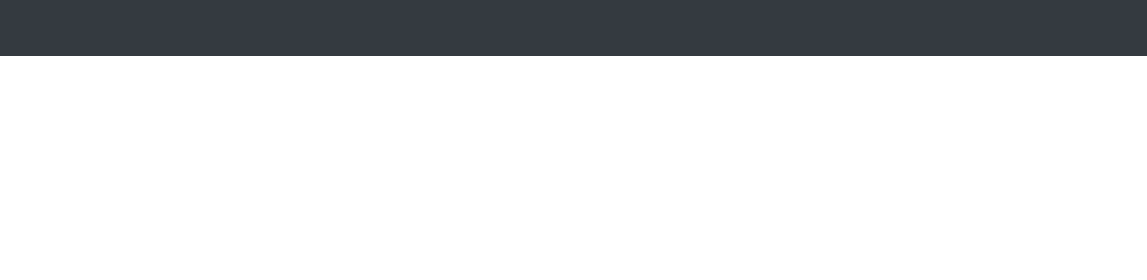
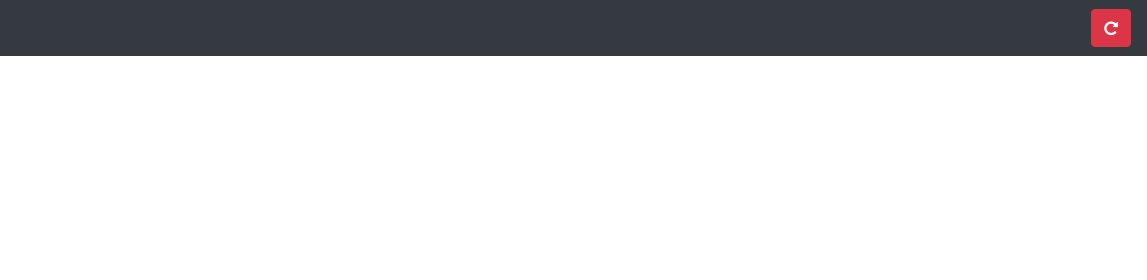
Before and after one commit to HADES-01/PaperJS, a plain HTML site: page Scribble.html in a window 1280 px wide. Shown: the top 280 px of the page, 133-1280 px from the left. Drawn offline with nearby package versions, Linux system fonts and the light colour scheme.

Commit message:
modified scribble page

```diff
--- a/Scribble.html
+++ b/Scribble.html
@@ -49,6 +49,7 @@
     <img src="assets/images/favicon-16x16.png" width="30" height="30" class="d-inline-block align-top" alt="" loading="lazy">
     PaperJS
   </a>
+    <button class="btn btn-danger" id="reload"><i class="fa fa-repeat"></i></button>
 </nav>
 <canvas id="myCanvas" resize="true"></canvas>
 <br>
```
